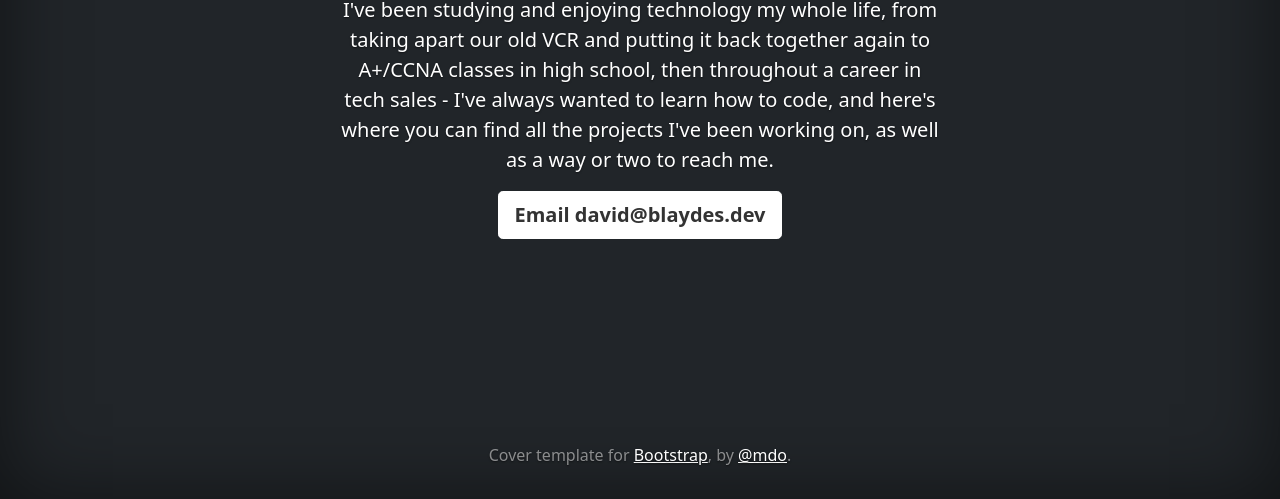
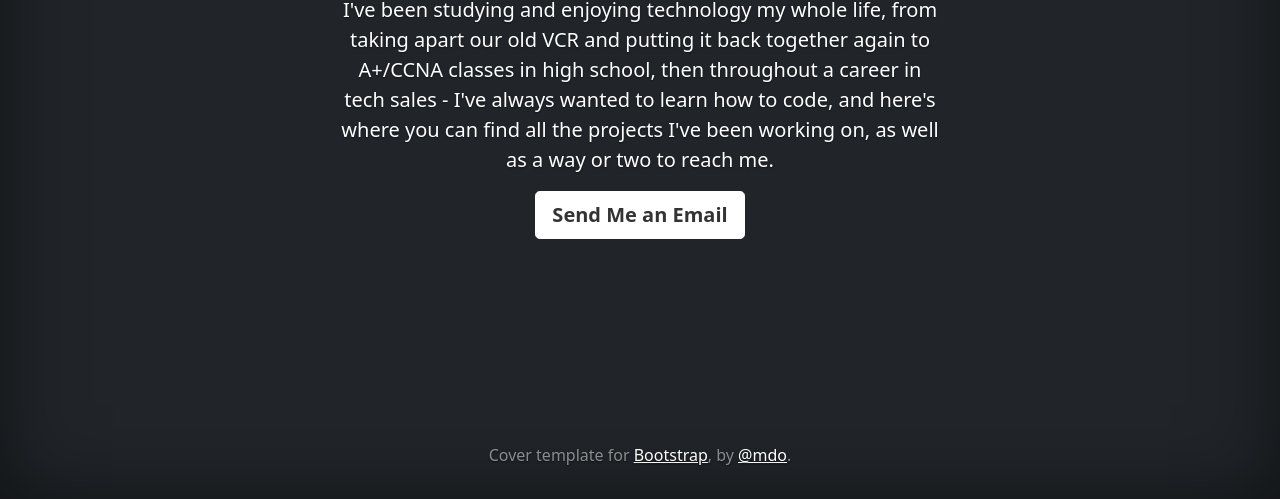
Before and after one commit to blaydesdev/blaydesdev.github.io, a plain HTML site: page index.html in a window 1280 px wide. Shown: the part 301-800 px from the top of the page. Drawn offline with nearby package versions, Linux system fonts and the light colour scheme.

Commit message:
Playing with a few minor tweaks

```diff
--- a/index.html
+++ b/index.html
@@ -50,9 +50,11 @@
 
   <main class="px-3">
     <h1>David Pettit</h1>
+
     <p class="lead">I've been studying and enjoying technology my whole life, from taking apart our old VCR and putting it back together again to A+/CCNA classes in high school, then throughout a career in tech sales - I've always wanted to learn how to code, and here's where you can find all the projects I've been working on, as well as a way or two to reach me.</p>
+
     <p class="lead">
-      <a href="#" class="btn btn-lg btn-secondary fw-bold border-white bg-white">Email david@blaydes.dev</a>
+      <a href="mailto:david@blaydes.dev" class="btn btn-lg btn-secondary fw-bold border-white bg-white">Send Me an Email</a>
     </p>
   </main>
 
```
